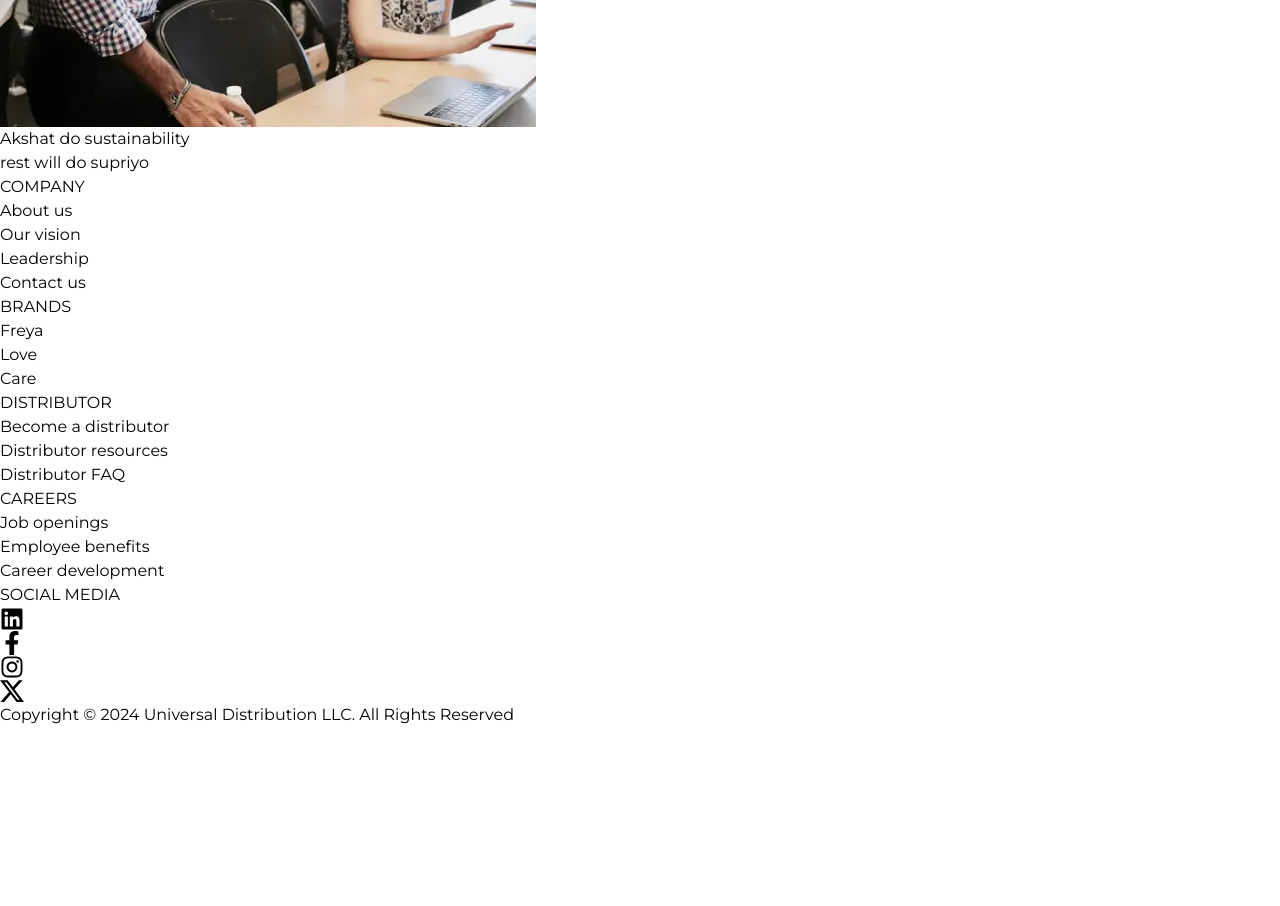
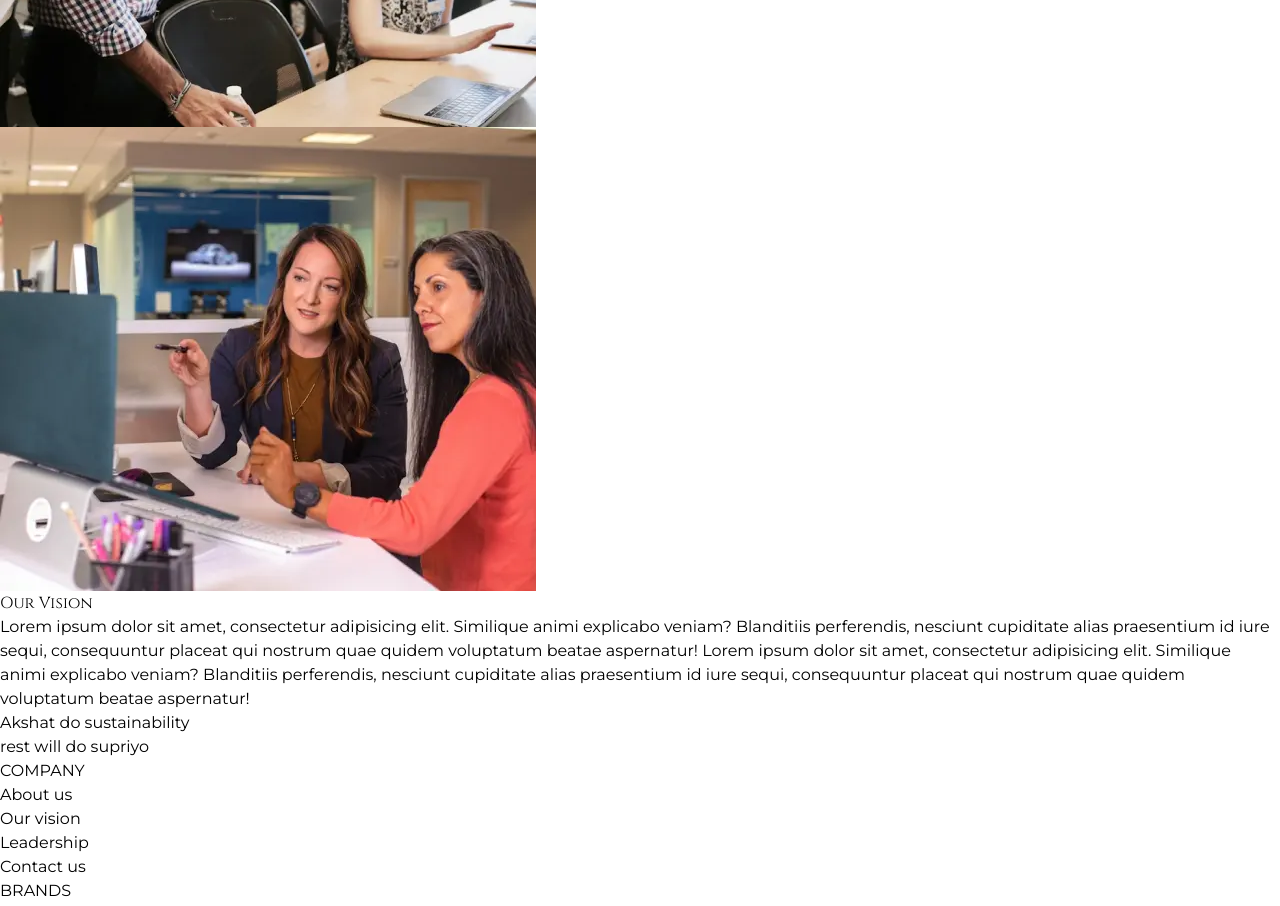
Before and after one commit to agence-github/universal-website, a React (Vite) app: page /about in a window 1280 px wide. Shown: the part 640-1546 px from the top of the page. Before the commit the page ends 1367 px from the top, so only its background shows below. Built offline with nearby package versions, Linux system fonts and the light colour scheme.

Commit message:
Vision Part

```diff
--- a/src/pages/AboutUs/MissionVision.jsx
+++ b/src/pages/AboutUs/MissionVision.jsx
@@ -1,5 +1,6 @@
 import React from 'react'
 import Mission from "../../../public/assets/Mission.webp"
+import Vision from "../../../public/assets/Vision.webp"
 
 const MissionVision = () => {
   return (
@@ -30,7 +31,33 @@ const MissionVision = () => {
 
       </div>
 
-    </section>
+      <div className =" max-w-7xl mx-auto flex flex-col md:flex-row justify-between items-center gap-10 border-t-2 border-[#C49E5F] mt-10">
+
+      <div className = " mt-8">
+
+
+      <img src={Vision} alt="" className= "h-auto w-[100%] object-cover"/>
+         </div>
+
+          <div className= "md:w-2/3 p-10">
+          <div className= "text-[#C49E5F] lg:text-7xl md:text-5xl cinzel-font text-end mb-10">
+           Our Vision
+            </div>
+           <div className= " text-black text-xl mt-0 tracking-normal font-medium text-end">
+            Lorem ipsum dolor sit amet, consectetur adipisicing elit. Similique animi explicabo veniam? Blanditiis perferendis, nesciunt cupiditate alias praesentium id iure sequi, consequuntur placeat qui nostrum quae quidem voluptatum beatae aspernatur!        Lorem ipsum dolor sit amet, consectetur adipisicing elit. Similique animi explicabo veniam? Blanditiis perferendis, nesciunt cupiditate alias praesentium id iure sequi, consequuntur placeat qui nostrum quae quidem voluptatum beatae aspernatur!
+
+
+           </div>
+              </div>
+
+
+
+
+
+
+               </div>
+
+                </section>
 
 
 
```
